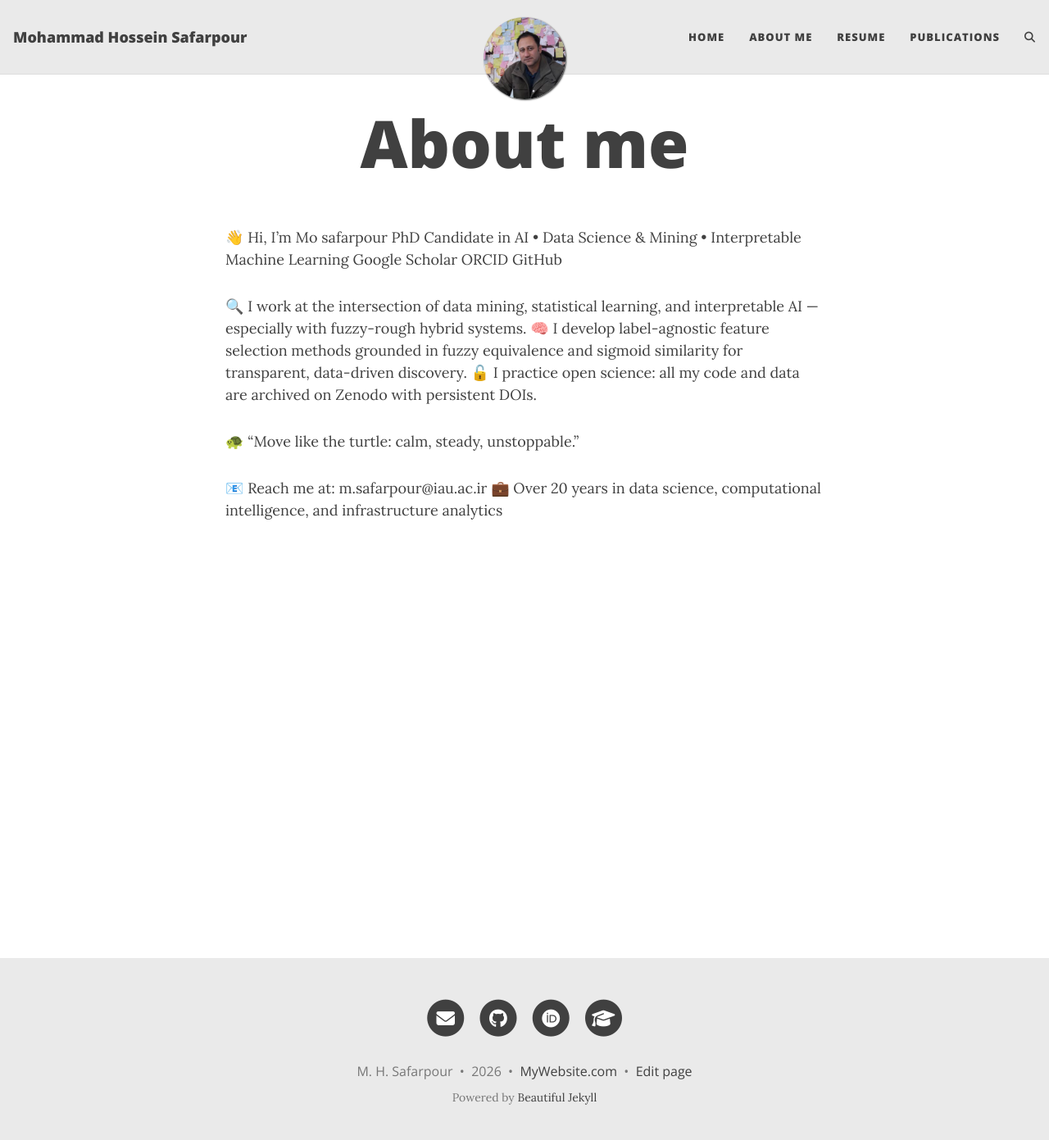
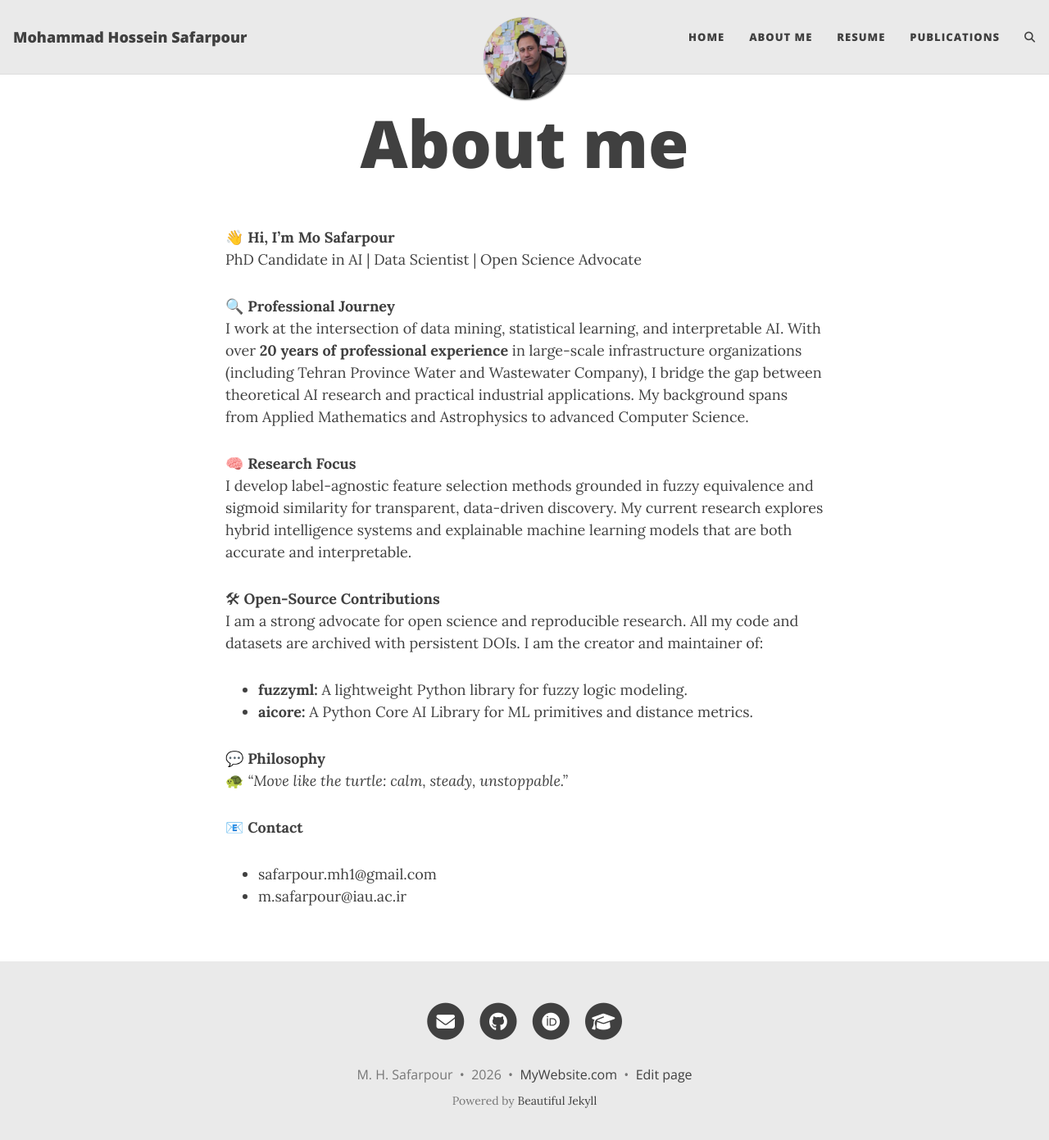
Before and after one commit to safarpour-mh/safarpour-mh.github.io, a Jekyll site: the page built from aboutme.md, in a window 1280 px wide and 1400 px high. Shown: the top 1391 px of the window at 82% size. Built offline with Jekyll 4.4.1, drawn with Linux system fonts in a browser that asks for light colours; comment, search, counter and statistics services are not loaded.

Commit message:
Update aboutme.md

```diff
--- a/aboutme.md
+++ b/aboutme.md
@@ -4,16 +4,23 @@ title: About me
 # subtitle: Why you'd want to go on a date with me
 ---
 
+👋 **Hi, I'm Mo Safarpour**
+PhD Candidate in AI | Data Scientist | Open Science Advocate
 
-👋 Hi, I’m Mo safarpour
-PhD Candidate in AI • Data Science & Mining • Interpretable Machine Learning
-Google Scholar ORCID GitHub
+🔍 **Professional Journey**
+I work at the intersection of data mining, statistical learning, and interpretable AI. With over **20 years of professional experience** in large-scale infrastructure organizations (including Tehran Province Water and Wastewater Company), I bridge the gap between theoretical AI research and practical industrial applications. My background spans from Applied Mathematics and Astrophysics to advanced Computer Science.
 
-🔍 I work at the intersection of data mining, statistical learning, and interpretable AI — especially with fuzzy-rough hybrid systems.
-🧠 I develop label-agnostic feature selection methods grounded in fuzzy equivalence and sigmoid similarity for transparent, data-driven discovery.
-🔓 I practice open science: all my code and data are archived on Zenodo with persistent DOIs.
+🧠 **Research Focus**
+I develop label-agnostic feature selection methods grounded in fuzzy equivalence and sigmoid similarity for transparent, data-driven discovery. My current research explores hybrid intelligence systems and explainable machine learning models that are both accurate and interpretable.
 
-🐢 “Move like the turtle: calm, steady, unstoppable.”
+🛠 **Open-Source Contributions**
+I am a strong advocate for open science and reproducible research. All my code and datasets are archived with persistent DOIs. I am the creator and maintainer of:
+*   **fuzzyml:** A lightweight Python library for fuzzy logic modeling.
+*   **aicore:** A Python Core AI Library for ML primitives and distance metrics.
 
-📧 Reach me at: m.safarpour@iau.ac.ir
-💼 Over 20 years in data science, computational intelligence, and infrastructure analytics
+💬 **Philosophy**
+🐢 *"Move like the turtle: calm, steady, unstoppable."*
+
+📧 **Contact**
+*   safarpour.mh1@gmail.com
+*   m.safarpour@iau.ac.ir
```
